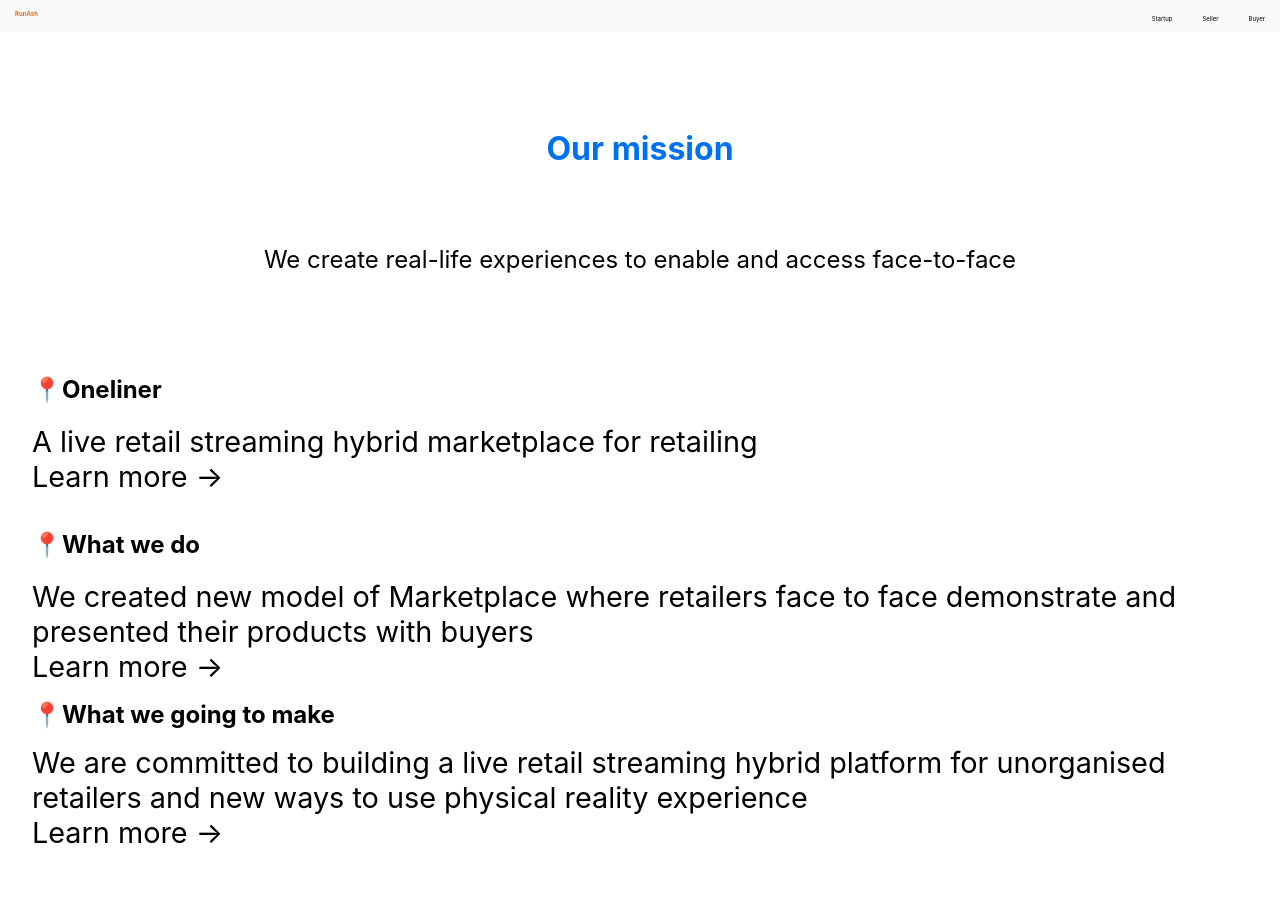
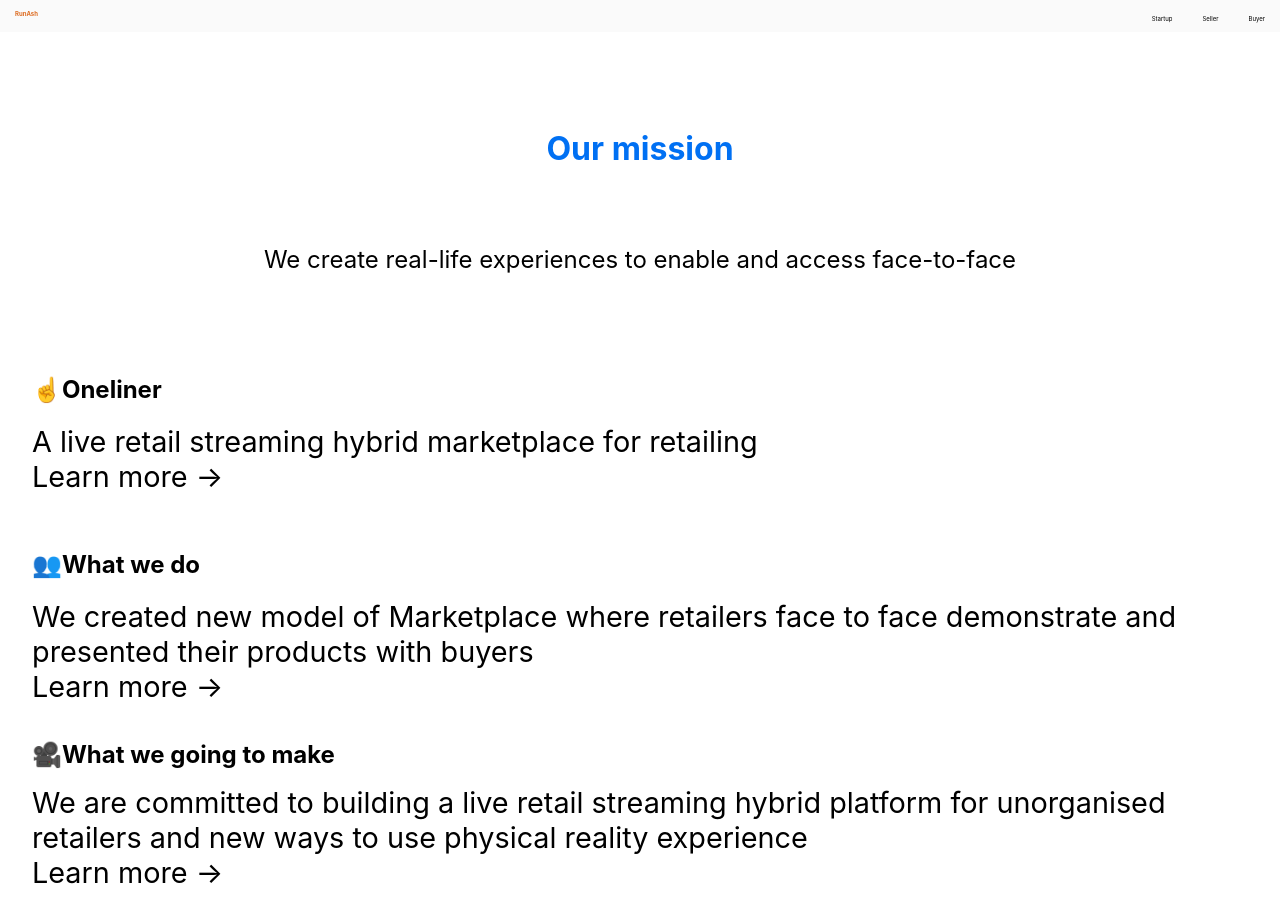
Before and after one commit to rammurmu/next, a Next.js app: page /about in a window 1280 px wide. Shown: the top 922 px of the page. Built offline with nearby package versions, Linux system fonts and the light colour scheme.

Commit message:
Update about.js

```diff
--- a/pages/about.js
+++ b/pages/about.js
@@ -19,11 +19,13 @@ export default function About() {
         <p className={styles.description}>
           We create real-life experiences to enable and access face-to-face
         </p>
-        <h2>📍Oneliner </h2>
+        <h2>☝️Oneliner </h2>
         <p>A live retail streaming hybrid marketplace for retailing<br />Learn more &rarr;</p>
-        <h2>📍What we do </h2>
+         <br />
+        <h2>👥What we do </h2>
         <p>We created new model of Marketplace where retailers face to face demonstrate and presented their products with buyers<br />Learn more &rarr;</p>
-        <h1>📍What we going to make</h1>
+        <br />
+        <h1>🎥What we going to make</h1>
         <p>We are committed to building a live retail streaming hybrid platform for unorganised retailers and new ways to use physical reality experience<br />Learn more &rarr;</p>
 
       </main>
```
